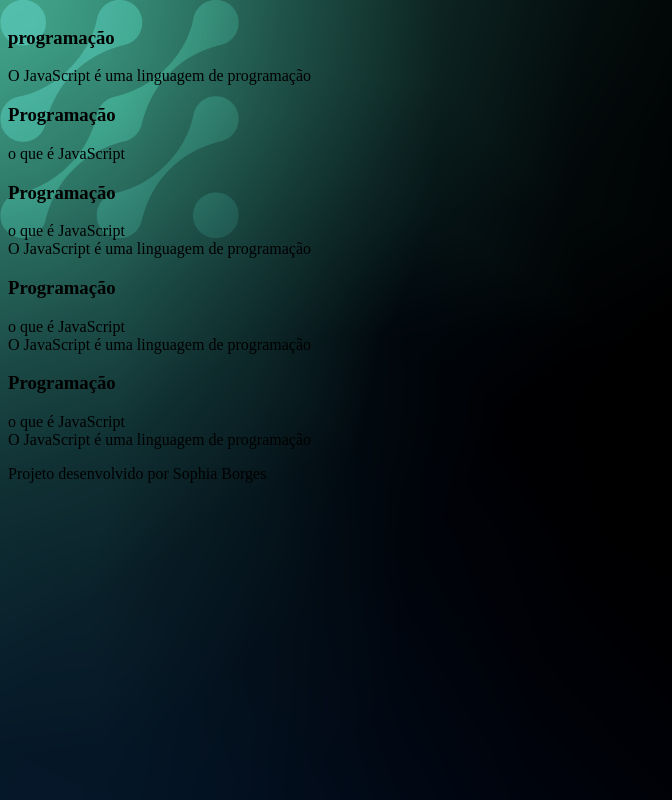
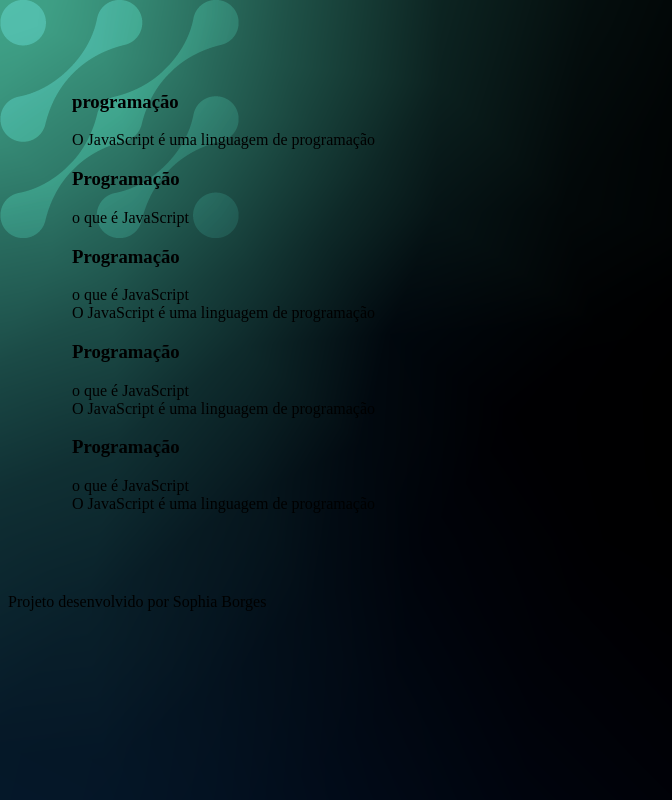
Before and after one commit to soso111borges/flashcard-2b, a plain HTML site: page index.html in a window 1280 px wide. Shown: the whole page, without its empty margins (0-672 px from the left). Drawn offline with Linux system fonts and the light colour scheme; files that its build step writes are made by us from their sources; files whose address does not match are found by name.

Commit message:
Update style.css

```diff
--- a/assetss/style.css
+++ b/assetss/style.css
@@ -11,7 +11,11 @@ body{
 
 #container{
     display: flex;
-}
+    flex-wrap: wrap;
+    justify-content: spece-betwen;
+    padding: 4rem;
+    gap: 3rem;
+    }
 
 .cartao{
     margin: 1rem 1rem
```
